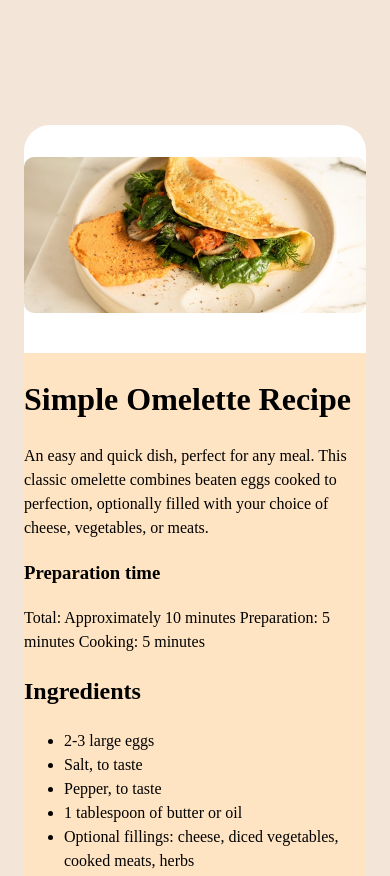
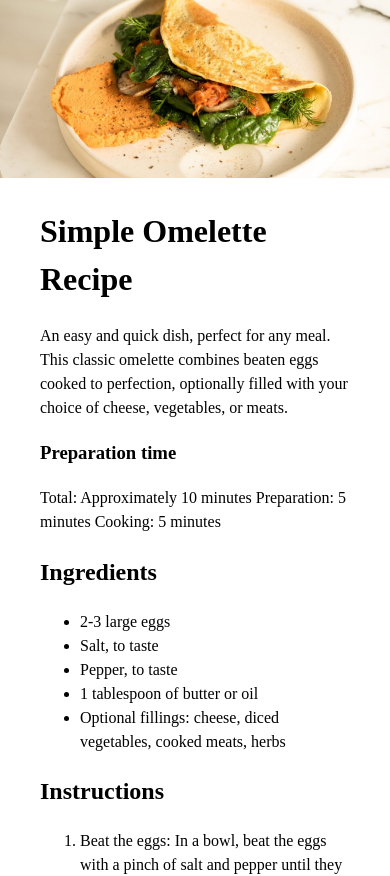
Before and after one commit to sapphirepusa/recipe-page-main, a plain HTML site: page index.html in a window 390 px wide. Shown: the top 876 px of the page. Drawn offline with Linux system fonts and the light colour scheme.

Commit message:
code for a responsive image when switching to a new device

```diff
--- a/index.html
+++ b/index.html
@@ -8,19 +8,14 @@
   <link rel="stylesheet" href="style.css">
   <title>Recipe page</title>
 
-  <!-- Feel free to remove these styles or customise in your own stylesheet 👍 -->
-  <style>
-    .attribution { font-size: 11px; text-align: center; }
-    .attribution a { color: hsl(228, 45%, 44%); }
-  </style>
+
 </head>
 <body>
 
-  <main>
-      <div class="container-design">
+  <main class="container-design">
+    <img class="img-style" src="assets/images/image-omelette.jpeg" alt="egg omelette stuff with vegetables and presented in a beatiful plate">
         <div class="container-content">
-            <img class="img-style" src="assets/images/image-omelette.jpeg" alt="egg omelette stuff with vegetables and presented in a beatiful plate">
-            <div class="content-recipe">
+            <div class="recipe-content">
               <h1>Simple Omelette Recipe</h1>
 
               <p>An easy and quick dish, perfect for any meal. This classic omelette combines beaten eggs cooked
@@ -80,15 +75,11 @@
               </ul>
             </div>
         </div>
-      </div>
+
   </main>
 
 
- <!-- This is a footer  -->
-  <p class="attribution">
-    Challenge by <a href="https://www.frontendmentor.io?ref=challenge" target="_blank">Frontend Mentor</a>.
-    Coded by <a href="#">Sapphire Pusa</a>.
-  </p>
+
 
 
 </body>
--- a/style.css
+++ b/style.css
@@ -2,12 +2,6 @@
 @import url('https://fonts.googleapis.com/css2?family=Outfit:wght@100..900&family=Young+Serif&display=swap');
 
 /* CSS reset */
-html {
-    -moz-text-size-adjust: none;
-    -webkit-text-size-adjust: none;
-    text-size-adjust: none;
-
-}
 
 body {
     min-height: 100vh;
@@ -19,30 +13,8 @@ body {
     margin-top: 6.7rem; */
 }
 
-/* h1, h2, h3, h4, button {
-  line-height: 1.1;
-}
-
-h1, h2, h3, h4 {
-  text-wrap: balance;
-} */
-
-img {
+/* img {
   max-width: 100%;
-  display: block;
-}
-
-/* h1, h2, h3, h4, p {
-  font-family: inherit;
-  font-size: inherit;
-} */
-
-
-/* design */
-
-/* .main-container {
-    border-style: dotted;
-
 } */
 
 /* to center the the object in this case the container */
@@ -52,10 +24,11 @@ img {
     flex-direction: column;
     gap: 2rem;
     border-radius: 26px;
-    max-width: fit-content;
+    max-width: 46rem;
     margin-left: auto;
     margin-right: auto;
-    margin-top: 6.3rem;
+    margin-top: 6.2rem;
+
 }
 
 .container-content {
@@ -64,18 +37,50 @@ img {
   justify-content: center;
   align-items: center;
   gap: 40px;
+  margin-left: 2.5rem;
+  margin-right: 2.5rem;
+
 }
 
 
 .img-style {
-  border-radius: 10px;
-  width: 40rem;
-  margin-top: 2rem;
-  margin-left: 2rem;
+  border-radius: 13px;
+  width: 90%;
+  margin-top: 2.5rem;
+  margin-left: 2.3rem;
   margin-right: 2rem;
 }
 
-.content-recipe {
-  background-color: bisque;
+.recipe-content {
+  /* background-color: bisque; */
 
 }
+
+/* different styles for different media types/devices */
+@media only screen and (max-width: 700px) {
+  .img-style {
+   margin: 0;
+   border-radius: 0;
+   width: 100%;
+  }
+
+  body{
+    margin: 0;
+    border-radius: 0;
+    padding: 0;
+    height: 0;
+    border-radius: 0;
+  }
+
+  .container-design {
+    margin: 0;
+    padding: 0;
+    border-radius: 0;
+  }
+
+  .container-content {
+    gap: 5px;
+  }
+
+
+}
```
